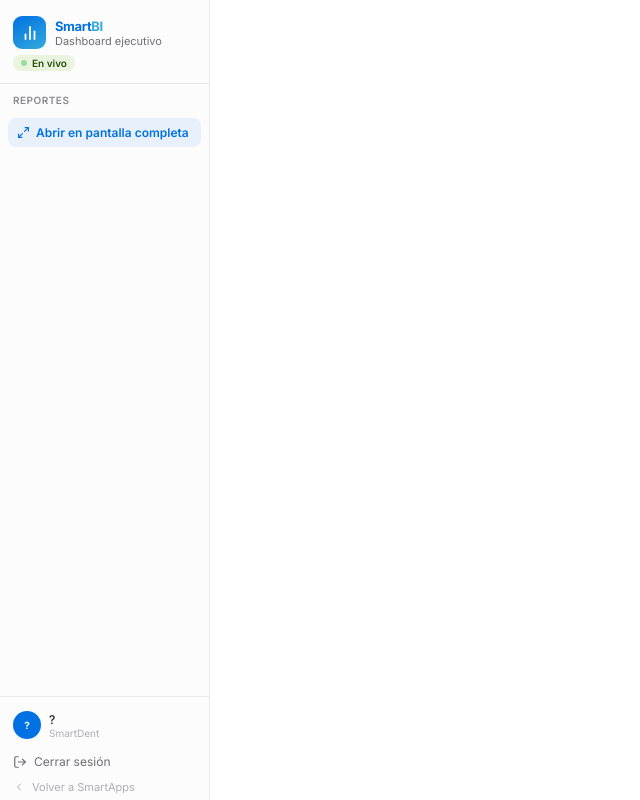
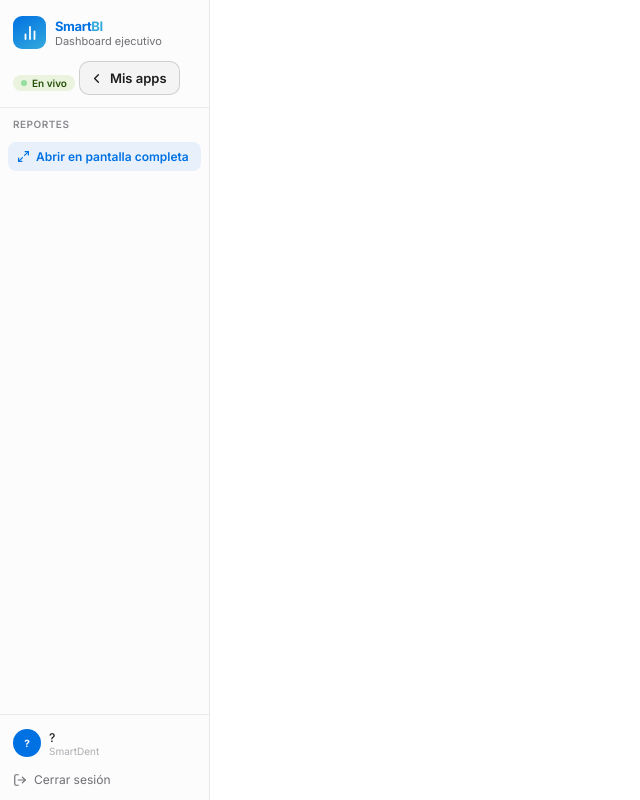
Before and after one commit to SmartDentTI/SmartBI, a Flask app: template templates/index.html in a window 1280 px wide. Shown: the whole page, without its empty margins (0-640 px from the left). Run offline with Flask 3, Linux system fonts and the light colour scheme; the template is opened without the code that fills it, so the values that code supplies are empty.

Commit message:
Boton Mis apps para volver al Portal, igual que en SmartPanel
Arriba del menu (en SmartSpace en la barra superior); se oculta el enlace
chico Volver a SmartApps del pie del menu.

Co-Authored-By: Claude Opus 5.5 <noreply@anthropic.com>

```diff
--- a/templates/index.html
+++ b/templates/index.html
@@ -476,5 +476,32 @@ setInterval(() => {
   if (document.visibilityState === 'visible' && Date.now() - _ultimaSenal < TOPE_A_LA_VISTA) resetTimer();
 }, 30 * 1000);
 </script>
+<style>
+/* Boton "Mis apps" para volver al Portal (mismo aspecto que en SmartPanel) */
+.sd-volver{display:inline-flex;align-items:center;gap:6px;height:34px;margin-top:12px;padding:0 12px 0 9px;
+  border-radius:10px;border:1px solid rgba(127,127,127,.32);background:rgba(127,127,127,.06);
+  color:inherit;font:inherit;font-size:13px;font-weight:600;text-decoration:none;cursor:pointer;
+  transition:background .15s ease,border-color .15s ease}
+.sd-volver:hover{background:rgba(127,127,127,.14);border-color:rgba(127,127,127,.45)}
+.sd-volver:focus-visible{outline:2px solid #2885F0;outline-offset:2px}
+.sd-volver svg{flex-shrink:0}
+.sd-volver-caja{padding:10px 12px 4px}
+</style>
+<script>(function(){
+  var URL_PORTAL = 'https://smartapps-production.up.railway.app';
+  var cab = document.querySelector('.sb .sb-top');
+  if (!cab || document.querySelector('.sd-volver')) return;
+  var a = document.createElement('a');
+  a.className = 'sd-volver'; a.href = URL_PORTAL; a.setAttribute('aria-label', 'Volver a mis apps');
+  a.innerHTML = '<svg width="15" height="15" viewBox="0 0 24 24" fill="none" stroke="currentColor" stroke-width="2.2" stroke-linecap="round" stroke-linejoin="round" aria-hidden="true"><path d="M15 18l-6-6 6-6"/></svg><span>Mis apps</span>';
+  cab.appendChild(a);
+  /* Quitar el enlace chico de abajo para que no haya dos */
+  var menu = cab.closest('.sb') || document;
+  menu.querySelectorAll('a,button,div').forEach(function(el){
+    if (el === a || el.contains(a) || el.children.length > 2) return;
+    var t = (el.textContent || '').replace(/\s+/g, ' ').trim();
+    if (/^(← ?)?(Volver a SmartApps|SmartApps)$/.test(t)) el.style.display = 'none';
+  });
+})();</script>
 </body>
 </html>
```
